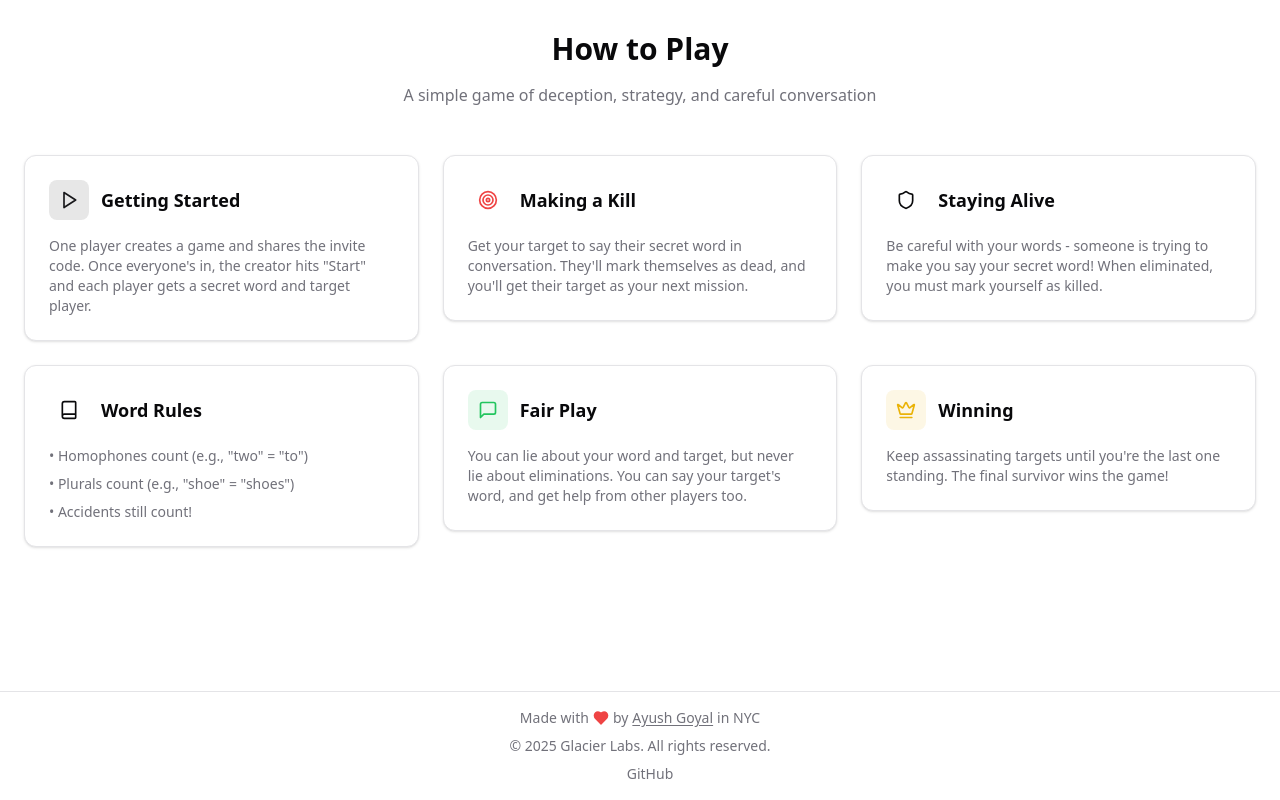
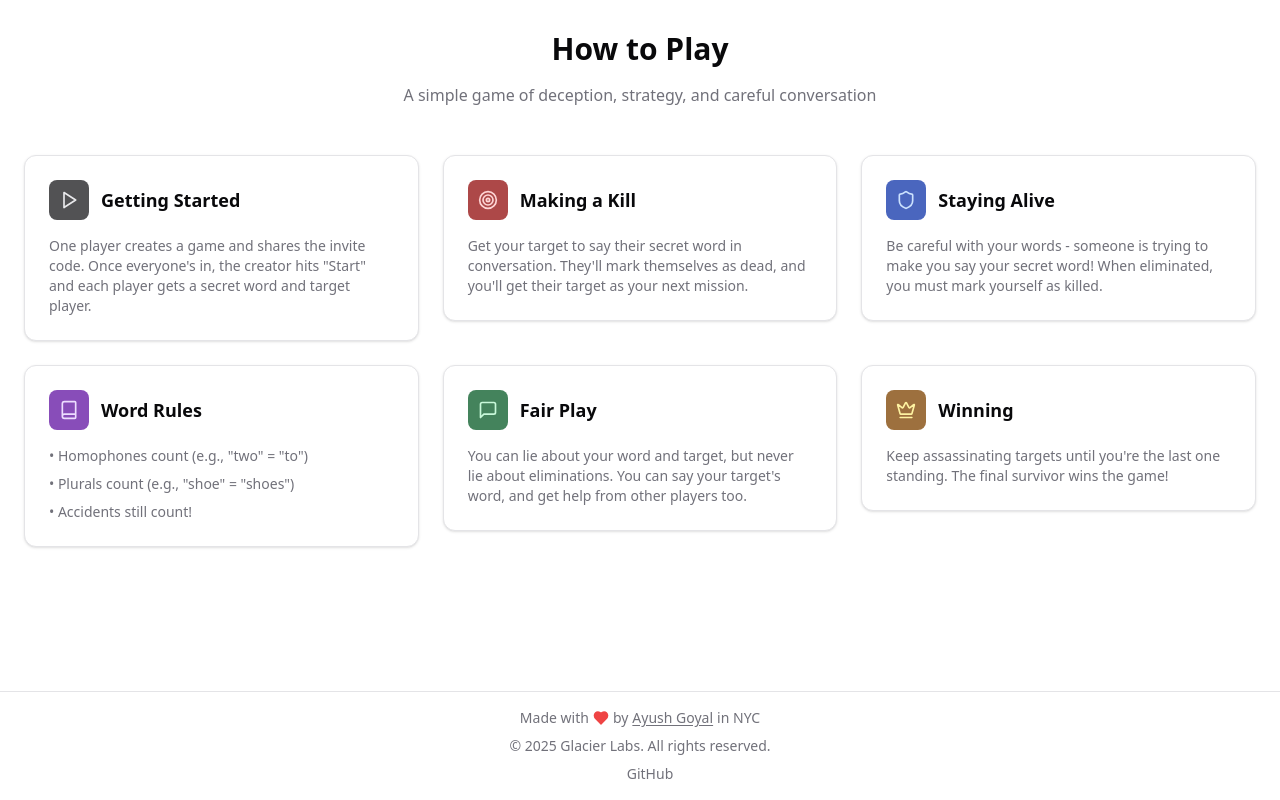
Before and after one commit to saharh/word-assassins, a Next.js app: page / in a window 1280 px wide. Shown: the part 946-1746 px from the top of the page. Built offline with nearby package versions, Linux system fonts and the light colour scheme; no server answers; some icons are missing.

Commit message:
Fix up colors due to tailwind static imports

```diff
--- a/app/games/[id]/page.tsx
+++ b/app/games/[id]/page.tsx
@@ -206,10 +206,12 @@ export default async function GamePage({
               <div key={index} className="space-y-3">
                 <div className="flex items-center gap-3">
                   <div
-                    className={`h-8 w-8 rounded-lg ${instruction.bgClassName} flex items-center justify-center`}
+                    className="h-8 w-8 rounded-lg flex items-center justify-center opacity-80"
+                    style={{ backgroundColor: instruction.bgClassName }}
                   >
                     <instruction.icon
-                      className={`h-4 w-4 ${instruction.iconClassName}`}
+                      className="h-4 w-4"
+                      style={{ color: instruction.iconClassName }}
                     />
                   </div>
                   <h3 className="font-semibold">{instruction.title}</h3>
--- a/app/page.tsx
+++ b/app/page.tsx
@@ -169,10 +169,12 @@ export default function LandingPage() {
               <Card className="p-6 space-y-4 transition-shadow duration-200 hover:shadow-lg">
                 <div className="flex items-center gap-3">
                   <div
-                    className={`h-10 w-10 rounded-lg ${instruction.bgClassName} flex items-center justify-center`}
+                    className="h-10 w-10 rounded-lg flex items-center justify-center opacity-80"
+                    style={{ backgroundColor: instruction.bgClassName }}
                   >
                     <instruction.icon
-                      className={`h-5 w-5 ${instruction.iconClassName}`}
+                      className="h-5 w-5"
+                      style={{ color: instruction.iconClassName }}
                     />
                   </div>
                   <h3 className="text-lg font-semibold">{instruction.title}</h3>
--- a/lib/game-instructions.tsx
+++ b/lib/game-instructions.tsx
@@ -1,5 +1,6 @@
 import { Play, Target, Shield, Book, MessageSquare, Crown } from "lucide-react";
 import { LucideIcon } from "lucide-react";
+import colors from "tailwindcss/colors";
 
 type GameInstruction = {
   icon: LucideIcon;
@@ -16,24 +17,24 @@ export const GAME_INSTRUCTIONS: GameInstruction[] = [
     title: "Getting Started",
     description:
       'One player creates a game and shares the invite code. Once everyone\'s in, the creator hits "Start" and each player gets a secret word and target player.',
-    iconClassName: "text-primary",
-    bgClassName: "bg-primary/10",
+    iconClassName: colors.zinc[200],
+    bgClassName: colors.zinc[800],
   },
   {
     icon: Target,
     title: "Making a Kill",
     description:
       "Get your target to say their secret word in conversation. They'll mark themselves as dead, and you'll get their target as your next mission.",
-    iconClassName: "text-destructive",
-    bgClassName: "bg-destructive/10",
+    iconClassName: colors.red[200],
+    bgClassName: colors.red[800],
   },
   {
     icon: Shield,
     title: "Staying Alive",
     description:
       "Be careful with your words - someone is trying to make you say your secret word! When eliminated, you must mark yourself as killed.",
-    iconClassName: "text-blue-500",
-    bgClassName: "bg-blue-500/10",
+    iconClassName: colors.blue[200],
+    bgClassName: colors.blue[800],
   },
   {
     icon: Book,
@@ -43,8 +44,8 @@ export const GAME_INSTRUCTIONS: GameInstruction[] = [
       '• Plurals count (e.g., "shoe" = "shoes")',
       "• Accidents still count!",
     ],
-    iconClassName: "text-purple-500",
-    bgClassName: "bg-purple-500/10",
+    iconClassName: colors.purple[200],
+    bgClassName: colors.purple[800],
     isList: true,
   },
   {
@@ -52,15 +53,15 @@ export const GAME_INSTRUCTIONS: GameInstruction[] = [
     title: "Fair Play",
     description:
       "You can lie about your word and target, but never lie about eliminations. You can say your target's word, and get help from other players too.",
-    iconClassName: "text-green-500",
-    bgClassName: "bg-green-500/10",
+    iconClassName: colors.green[200],
+    bgClassName: colors.green[800],
   },
   {
     icon: Crown,
     title: "Winning",
     description:
       "Keep assassinating targets until you're the last one standing. The final survivor wins the game!",
-    iconClassName: "text-yellow-500",
-    bgClassName: "bg-yellow-500/10",
+    iconClassName: colors.yellow[200],
+    bgClassName: colors.yellow[800],
   },
 ] as const;
```
